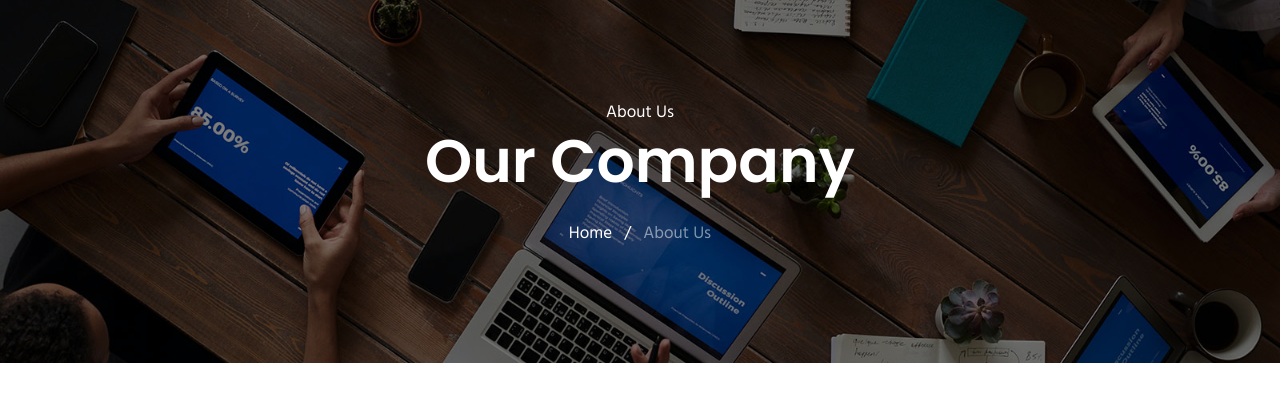
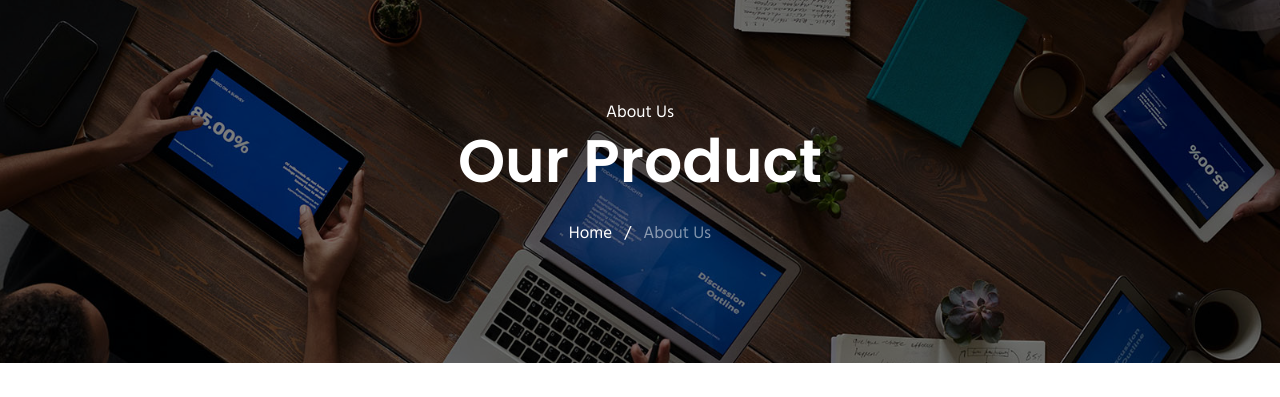
Before and after one commit to YashMulchandani/Resume_Parser, a Django app: page /About in a window 1280 px wide; the page is wider, and only the part inside the window is pictured. Shown: the part 139-536 px from the top of that part. Run offline with Django 3.2, Linux system fonts and the light colour scheme; some libraries are stand-ins or nearby versions; some web fonts are replaced.

Commit message:
Project Completed

```diff
--- a/resume_parser/parser_app/templates/Common.html
+++ b/resume_parser/parser_app/templates/Common.html
@@ -81,7 +81,7 @@
 			  <li class="nav-item dropdown">
 					<a class="nav-link dropdown-toggle" href="#" id="dropdown03" data-toggle="dropdown" aria-haspopup="true" aria-expanded="false">About</a>
 					<ul class="dropdown-menu" aria-labelledby="dropdown03">
-						<li><a class="dropdown-item" href="{% url 'about' %}">Our company</a></li>
+						<li><a class="dropdown-item" href="{% url 'about' %}">Our product</a></li>
 						<li><a class="dropdown-item" href="{% url 'pricing' %}">Pricing</a></li>
 					</ul>
 			  </li>
--- a/resume_parser/parser_app/templates/about.html
+++ b/resume_parser/parser_app/templates/about.html
@@ -12,7 +12,7 @@
       <div class="col-md-12">
         <div class="block text-center">
           <span class="text-white">About Us</span>
-          <h1 class="text-capitalize mb-4 text-lg">Our Company</h1>
+          <h1 class="text-capitalize mb-4 text-lg">Our Product</h1>
           <ul class="list-inline">
             <li class="list-inline-item"><a href="{% url 'homepage' %}" class="text-white">Home</a></li>
             <li class="list-inline-item"><span class="text-white">/</span></li>
```
